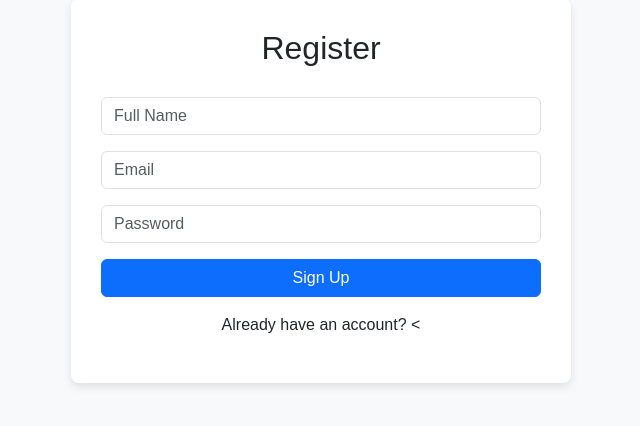
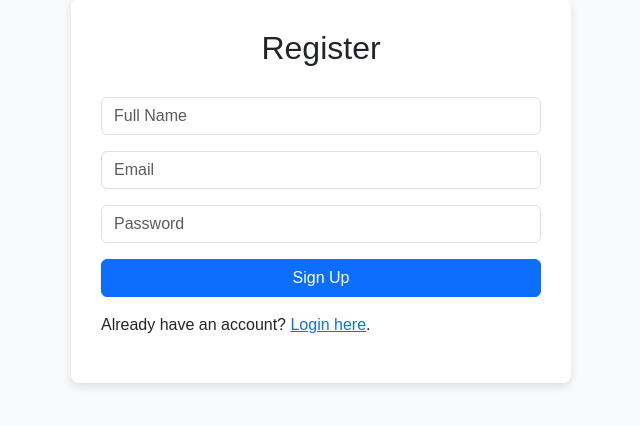
Before and after one commit to Glendeschema/tracker_app, a PHP site: page /register.php in a window 1280 px wide. Shown: the part 51-477 px from the top of the page, without its empty margins (319-959 px from the left). Run offline with PHP 8.4, Linux system fonts and the light colour scheme; some libraries are stand-ins or nearby versions.

Commit message:
Update register.php

```diff
--- a/register.php
+++ b/register.php
@@ -62,4 +62,4 @@ if ($_SERVER["REQUEST_METHOD"] == "POST") {
             </div>
             <button type="submit" class="btn btn-primary w-100">Sign Up</button>
         </form>
-        <p class="mt-3 text-center">Already have an account? <
+       <p class="mt-3">Already have an account? <a href="login.php">Login here</a>.</p>
```
